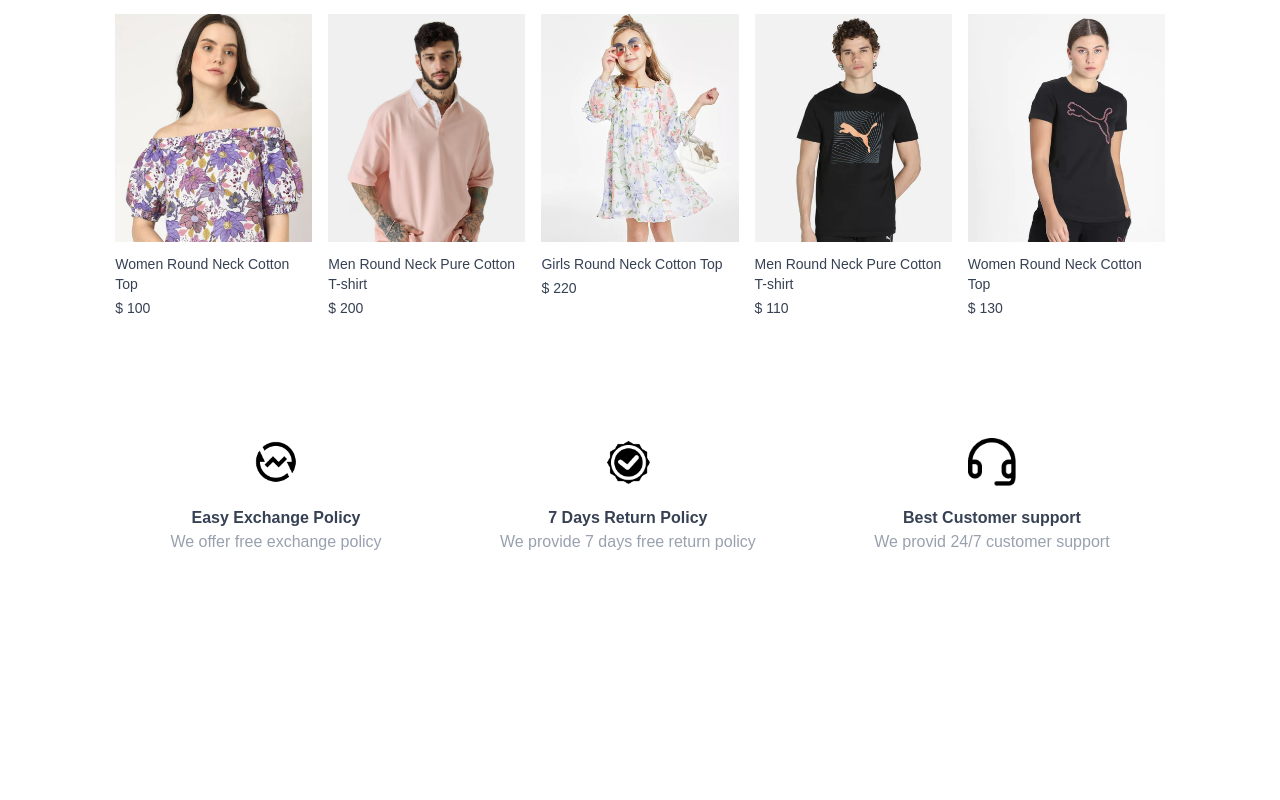
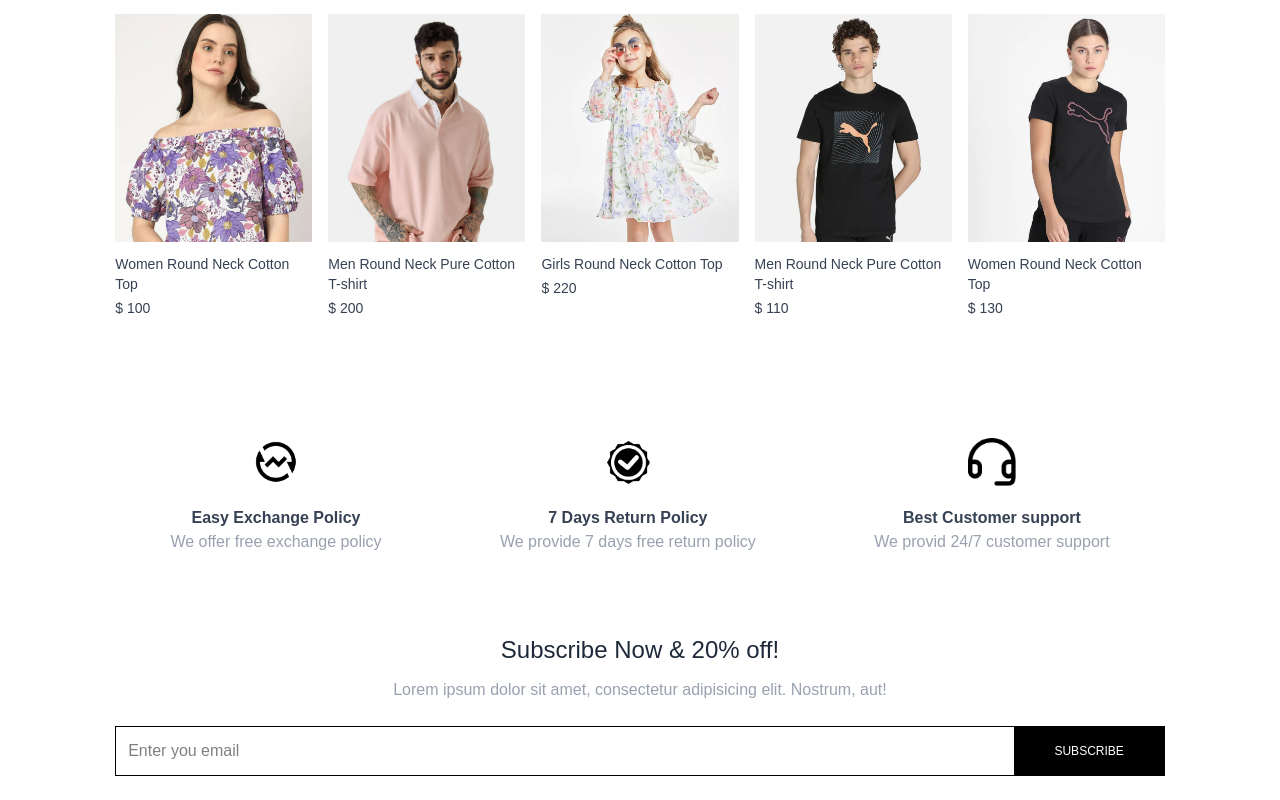
Before and after one commit to Nikita-kanwar/E-Commerce-Website, a React (Vite) app: page / in a window 1280 px wide. Shown: the part 1495-2295 px from the top of the page. Before the commit the page ends 2129 px from the top, so only its background shows below. Built offline with nearby package versions, Linux system fonts and the light colour scheme.

Commit message:
Add Form and Email Box

```diff
--- /dev/null
+++ b/src/Components/NewsLetterBox.jsx
@@ -0,0 +1,23 @@
+import React from 'react'
+
+const NewsLetterBox = () => {
+
+    const onSubmitHandler = (event)=>{
+        event.preventDefault();
+    }
+
+  return (
+    <div className='text-center'>
+     <p className='text-2xl font-medium text-gray-800'>Subscribe Now & 20% off!</p>
+     <p className='text-gray-400 mt-3'>
+        Lorem ipsum dolor sit amet, consectetur adipisicing elit. Nostrum, aut!
+     </p>
+     <form onSubmit={onSubmitHandler} className='w-full sm:-w-1/2 flex items-center gap-3 mx-auto my-6 border pl-3' >
+        <input className='w-full sm:flex-1 outline-none' type="email" placeholder='Enter you email'   required/>
+        <button type='submit' className='bg-black text-white text-xs px-10 py-4'>SUBSCRIBE</button>
+     </form>
+    </div>
+  )
+}
+
+export default NewsLetterBox
--- a/src/Pages/Home.jsx
+++ b/src/Pages/Home.jsx
@@ -3,6 +3,7 @@
 import LatestCollection from '../Components/LatestCollection'
 import BestSeller from '../Components/BestSeller'
 import OurPolicy from '../Components/OurPolicy'
+import NewsLetterBox from '../Components/NewsLetterBox'
 
 const Home = () => {
   return (
@@ -11,6 +12,7 @@
       <LatestCollection />
       <BestSeller />
       <OurPolicy />
+      <NewsLetterBox />
     </div>
   )
 }
```
